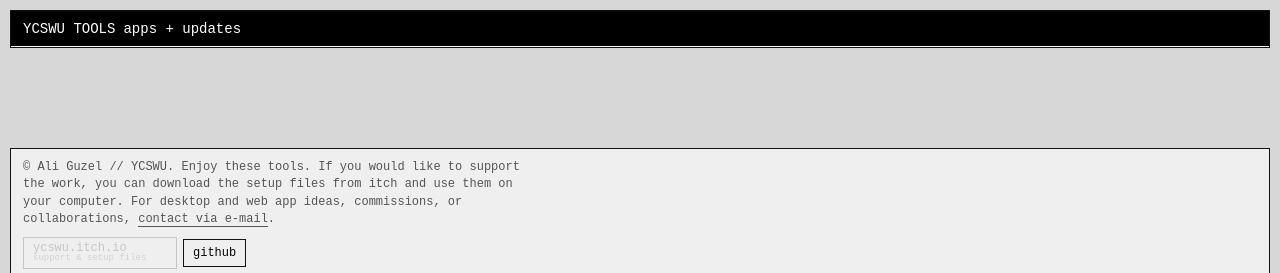
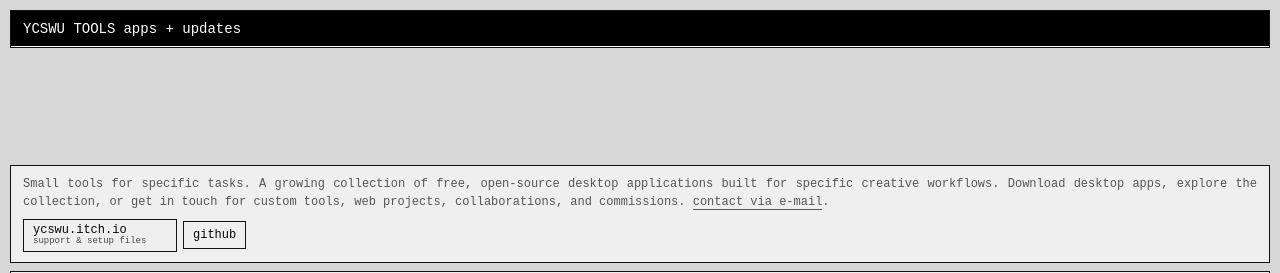
Before and after one commit to aliguzel996/YCSWU-Tools-Launcher, an Electron app: page src/renderer/index.html in a window 1280 px wide. Shown: the top 273 px of the page. Drawn offline with Linux system fonts and the light colour scheme; no server answers.

Commit message:
Update support footer and launcher links

```diff
--- a/site/styles.css
+++ b/site/styles.css
@@ -129,7 +129,9 @@ button {
   font-size: 11px;
   line-height: 1.42;
   color: var(--muted);
-  max-width: 72ch;
+  max-width: none;
+  text-align: justify;
+  text-align-last: left;
 }
 
 .support-mail-link {
@@ -165,19 +167,6 @@ button {
   line-height: 1.1;
   text-transform: none;
   opacity: 0.72;
-}
-
-.support-button.is-dimmed {
-  opacity: 0.34;
-  cursor: default;
-  filter: grayscale(1);
-  background: #d9d9d9;
-  color: #777777;
-  border-color: #777777;
-}
-
-.support-button.is-dimmed:hover {
-  color: #777777;
 }
 
 .icon-button {
--- a/src/renderer/index.html
+++ b/src/renderer/index.html
@@ -21,10 +21,10 @@
 
         <section class="support-panel">
           <p class="support-copy">
-            &copy; Ali Guzel // YCSWU. Enjoy these tools. If you would like to support the work, you can download the setup files from itch and use them on your computer. For desktop and web app ideas, commissions, or collaborations, <a class="support-mail-link" href="mailto:hiycswu@gmail.com">contact via e-mail</a>.
+            Small tools for specific tasks. A growing collection of free, open-source desktop applications built for specific creative workflows. Download desktop apps, explore the collection, or get in touch for custom tools, web projects, collaborations, and commissions. <a class="support-mail-link" href="mailto:hiycswu@gmail.com">contact via e-mail</a>.
           </p>
           <div class="support-actions">
-            <button id="support-itch-link" class="small-button ghost support-button is-dimmed" type="button" disabled aria-disabled="true">
+            <button id="support-itch-link" class="small-button ghost support-button" type="button">
               <span class="support-button-main">ycswu.itch.io</span>
               <span class="support-button-sub">support &amp; setup files</span>
             </button>
--- a/src/renderer/main.js
+++ b/src/renderer/main.js
@@ -13,6 +13,7 @@ const state = {
 
 const SUPPORT_ITCH_URL = "https://ycswu.itch.io/";
 const SUPPORT_GITHUB_URL = "https://github.com/aliguzel996";
+const SUPPORT_MAIL_URL = "mailto:hiycswu@gmail.com";
 
 const elements = {
   shell: document.querySelector(".shell"),
@@ -631,6 +632,11 @@ async function bootstrap() {
     await openExternalLink(SUPPORT_GITHUB_URL, "GitHub profile opened.");
   });
 
+  document.querySelector(".support-mail-link")?.addEventListener("click", async (event) => {
+    event.preventDefault();
+    await openExternalLink(SUPPORT_MAIL_URL, "Mail composer opened.");
+  });
+
   document.querySelector("#hero-site-link")?.addEventListener("click", async () => {
     await openExternalLink("https://ycswu.co/", "ycswu.co opened.");
   });
--- a/src/renderer/styles.css
+++ b/src/renderer/styles.css
@@ -131,7 +131,9 @@ button {
   font-size: 12px;
   line-height: 1.45;
   color: var(--muted);
-  max-width: 72ch;
+  max-width: none;
+  text-align: justify;
+  text-align-last: left;
 }
 
 .support-mail-link {
@@ -167,19 +169,6 @@ button {
   line-height: 1.1;
   text-transform: none;
   opacity: 0.72;
-}
-
-.support-button.is-dimmed {
-  opacity: 0.34;
-  cursor: default;
-  filter: grayscale(1);
-  background: #d9d9d9;
-  color: #777777;
-  border-color: #777777;
-}
-
-.support-button.is-dimmed:hover {
-  color: #777777;
 }
 
 .github-mark-button {
```
Also changed, not shown: site/index.html (+2 -2 lines), site/main.js (+9 -6 lines).
